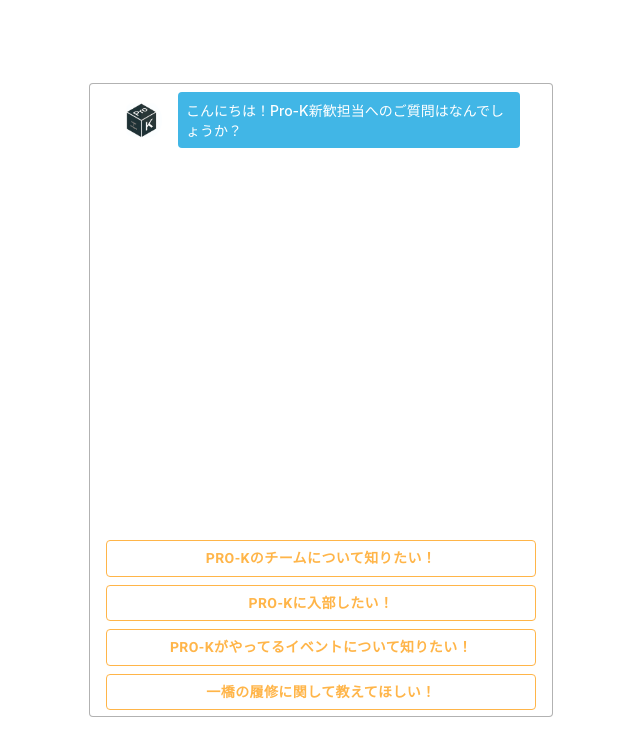
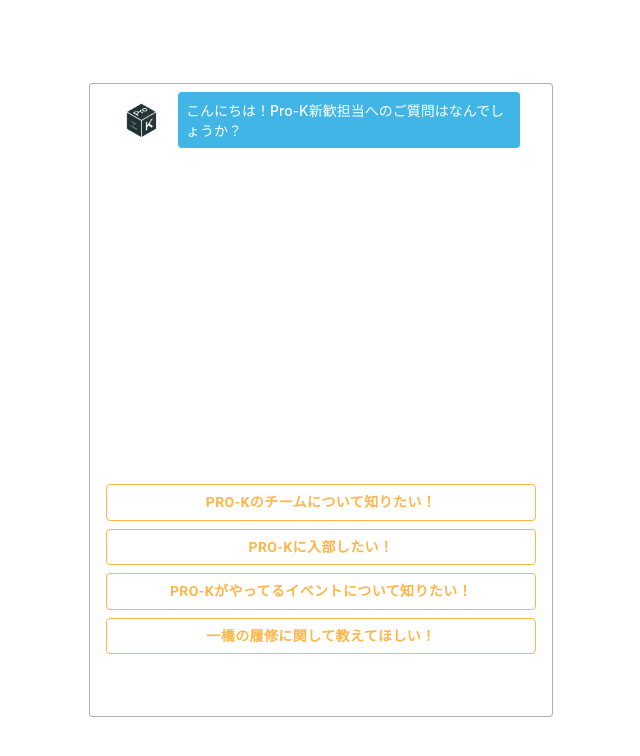
Before and after one commit to hajimism/Pro-K-Chatbot, a React (Create React App) app: page / in a window 1280 px wide. Shown: the top 756 px of the page, without its empty margins (319-959 px from the left). Built offline with nearby package versions, Linux system fonts and the light colour scheme.

Commit message:
chore:fix url

```diff
--- a/src/App.tsx
+++ b/src/App.tsx
@@ -16,6 +16,7 @@ const App = () => {
   const [answers, setAnswers] = React.useState<AnswerProps[]>([])
   const [chats, setChats] = React.useState<ChatProps[]>([])
   const [currentId, setCurrentId] = React.useState<any>('init')
+  // eslint-disable-next-line
   const [dataset, setDataset] = React.useState<any>(db)
   const [open, setOpen] = React.useState(false)
 
@@ -65,13 +66,17 @@ const App = () => {
   }
 
   // chat cycle
-  const addChats = (chat: ChatProps) => {
-    setChats((prevChats) => [...prevChats, chat])
-  }
+  const addChats = React.useCallback(
+    (chat: ChatProps) => {
+      setChats((prevChats) => [...prevChats, chat])
+    },
+    [setChats]
+  )
 
   // display init choices
   React.useEffect(() => {
     displayNextQuestion(currentId, dataset[currentId])
+    // eslint-disable-next-line react-hooks/exhaustive-deps
   }, [])
 
   // Auto scroll
--- a/src/assets/styles/style.css
+++ b/src/assets/styles/style.css
@@ -25,7 +25,7 @@
   display: flex;
   flex-flow: column;
   justify-content: flex-end;
-  height: 234px;
+  background-color: #fff;
 }
 
 .p-chat__bubble {
--- a/src/components/AnswersList.tsx
+++ b/src/components/AnswersList.tsx
@@ -8,15 +8,7 @@ interface AnsweListProps {
 
 const AnswersList = ({ answers, select }: AnsweListProps) => {
   return (
-    <div
-      className="c-grid__answer"
-      style={{
-        display: 'flex',
-        flexFlow: 'column',
-        justifyContent: 'flex-end',
-        height: '234px',
-      }}
-    >
+    <div className="c-grid__answer">
       {answers.map(({ content, nextId }: AnswerProps, index: number) => (
         <Answer
           content={content}
--- a/src/dataset.ts
+++ b/src/dataset.ts
@@ -145,10 +145,13 @@ export const defaultDataset = {
   },
   commerce: {
     answers: [
-      { content: '履修に関するnoteを読む', nextId: 'contact' },
+      {
+        content: '履修に関するnoteを読む',
+        nextId: 'https://note.com/yahhoh_digital/n/n5e4b1d415d0e',
+      },
       {
         content: '商学部のPro-Kerと連絡を取りたい!',
-        nextId: 'https://note.com/yahhoh_digital/n/n5e4b1d415d0e',
+        nextId: 'contact',
       },
       { content: '最初の質問に戻る', nextId: 'init' },
     ],
```
Also changed, not shown: tsconfig.json (+2 -8 lines).
